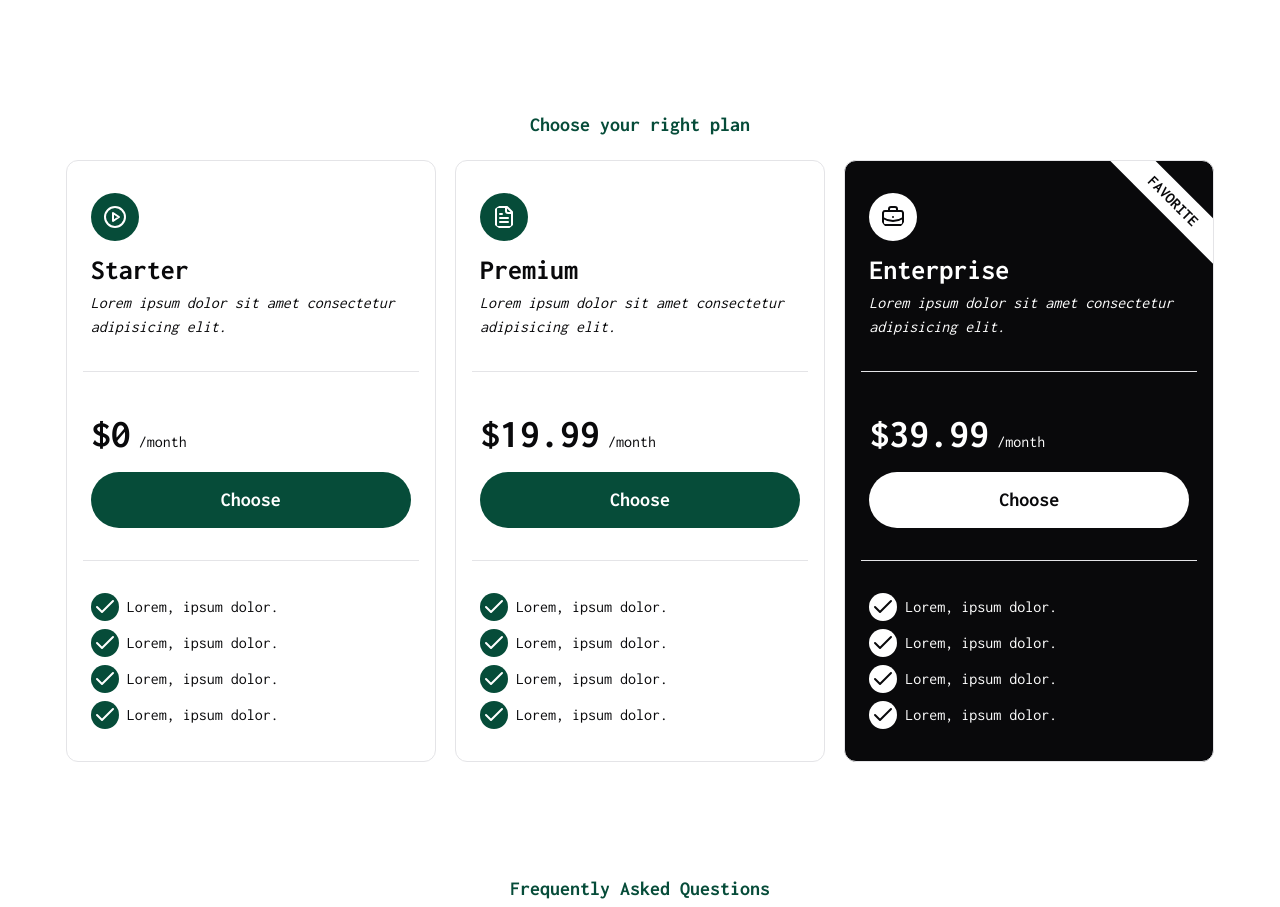
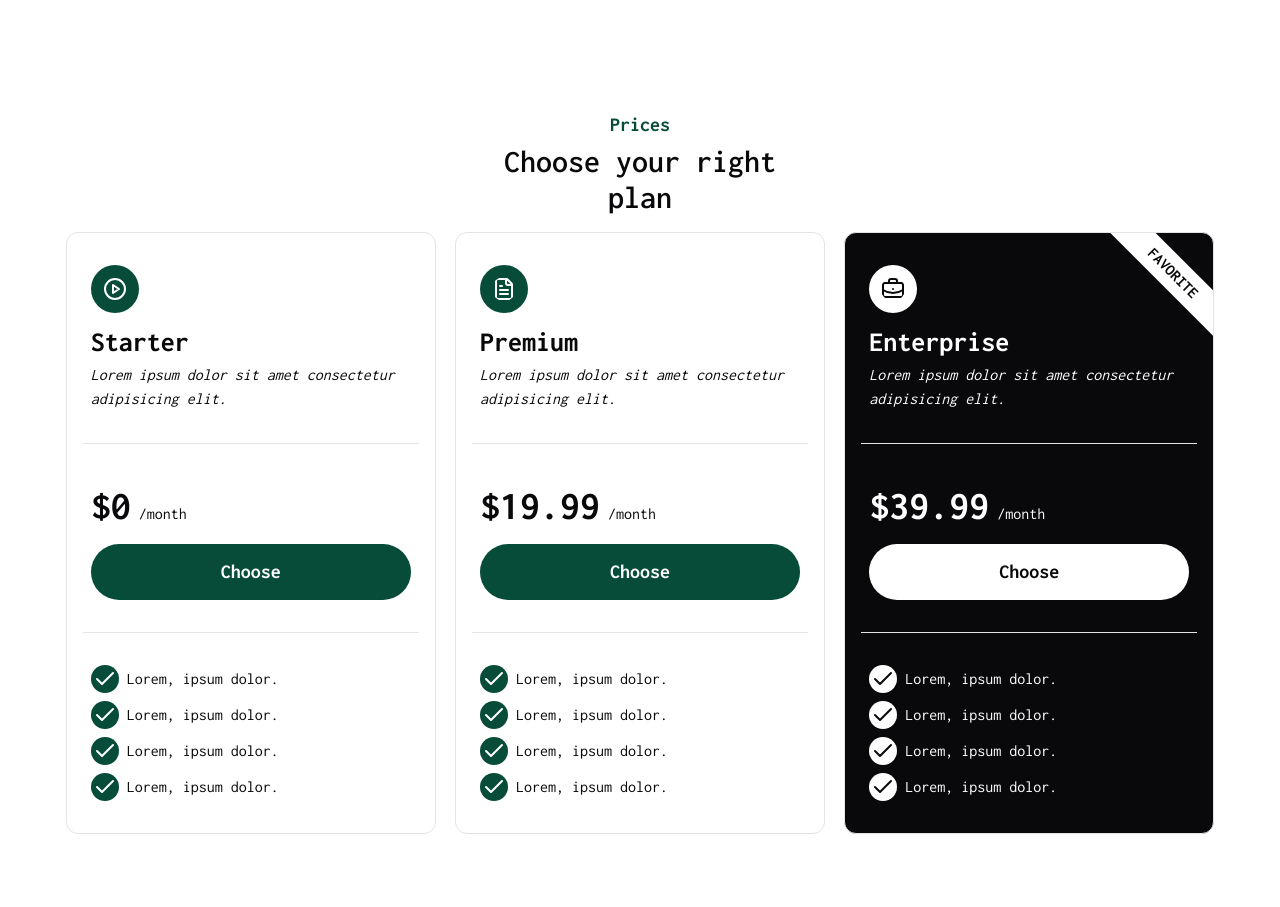
Before and after one commit to SebastienLaurentt/MoniPost, a Next.js app: page / in a window 1280 px wide. Shown: the part 1960-2867 px from the top of the page. Built offline with nearby package versions, Linux system fonts and the light colour scheme.

Commit message:
update price heading section

```diff
--- a/components/Sections/Price.tsx
+++ b/components/Sections/Price.tsx
@@ -4,7 +4,6 @@ import gsap from "gsap";
 import { useEffect } from "react";
 import PriceCard from "../PriceCard";
 import Section from "../Section";
-import SectionHeader from "../SectionHeader";
 
 const Price = () => {
   useEffect(() => {
@@ -40,6 +39,12 @@ const Price = () => {
       { opacity: 1, y: 0, duration: 1 },
       "<"
     );
+    tl.fromTo(
+      "#price-element5",
+      { opacity: 0, y: 20 },
+      { opacity: 1, y: 0, duration: 1 },
+      "<"
+    );
 
     // Clean up
     return () => {
@@ -49,16 +54,17 @@ const Price = () => {
 
   return (
     <Section marginTop={true} id="price-section">
-      <SectionHeader
-        title="Choose your right"
-        titleHighlight="plan"
-        classname="mx-auto"
-        textPosition="text-center"
-        id="price-element1"
-      />
+      <div className="mb-3 flex flex-col items-center text-center md:mb-4">
+        <h2 id="price-element1" className="opacity-0">
+          Prices
+        </h2>
+        <h3 id="price-element2" className="w-[260px] opacity-0 md:w-[300px]">
+          Choose your right plan
+        </h3>
+      </div>
 
       <ul className="flex flex-col gap-y-8 md:px-8 lg:flex-row lg:justify-around lg:gap-x-4 lg:px-0">
-        <li id="price-element2">
+        <li id="price-element3">
           <PriceCard
             forfait="Starter"
             forfaitDescription="Lorem ipsum dolor sit amet consectetur adipisicing elit."
@@ -66,7 +72,7 @@ const Price = () => {
             iconType="CirclePlay"
           />
         </li>
-        <li id="price-element3">
+        <li id="price-element4">
           <PriceCard
             forfait="Premium"
             forfaitDescription="Lorem ipsum dolor sit amet consectetur adipisicing elit. "
@@ -74,7 +80,7 @@ const Price = () => {
             iconType="FileText"
           />
         </li>
-        <li id="price-element4">
+        <li id="price-element5">
           <PriceCard
             forfait="Enterprise"
             forfaitDescription="Lorem ipsum dolor sit amet consectetur adipisicing elit."
```
